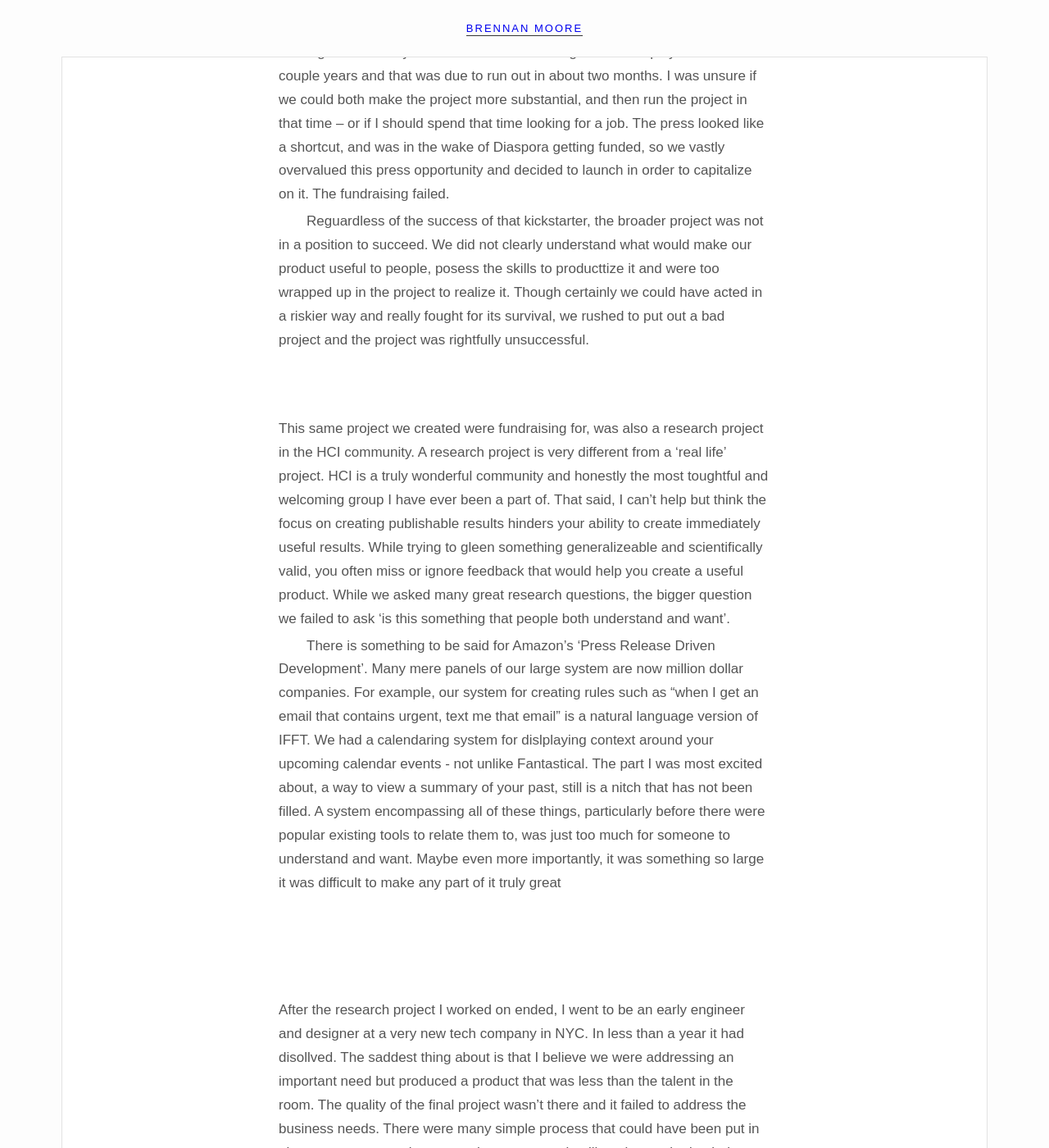
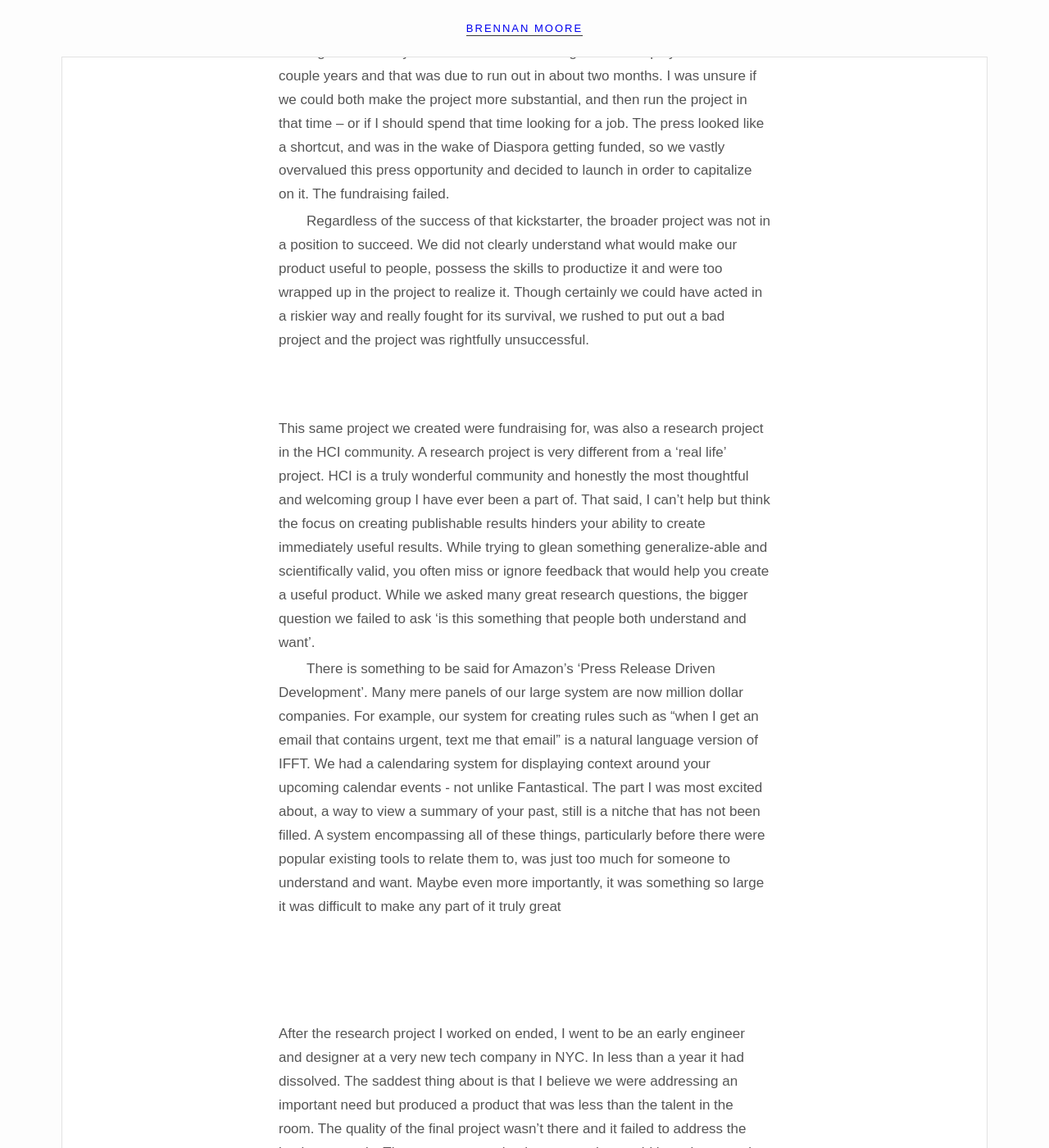
Before and after one commit to zamiang/zamiang-dot-com, a Jekyll site: the page built from posts/_posts/2014-05-22-learnings.md, in a window 1280 px wide and 1400 px high, scrolled down 881 px. Shown: the whole window at 82% size. Built offline with Jekyll 4.4.1, drawn with Linux system fonts in a browser that asks for light colours; Markdown is read by kramdown in place of the engine named in the settings; some of the changed text lies outside the part shown.

Commit message:
spellcheck

```diff
--- a/posts/_posts/2014-05-22-learnings.md
+++ b/posts/_posts/2014-05-22-learnings.md
@@ -45,10 +45,10 @@ press looked like a shortcut, and was in the wake of Diaspora getting
 funded, so we vastly overvalued this press opportunity and decided to
 launch in order to capitalize on it. The fundraising failed.
 
-Reguardless of the success of that kickstarter, the broader project
+Regardless of the success of that kickstarter, the broader project
 was not in a position to succeed. We did not clearly understand what
-would make our product useful to people, posess the skills to
-producttize it and were too wrapped up in the project to realize
+would make our product useful to people, possess the skills to
+productize it and were too wrapped up in the project to realize
 it. Though certainly we could have acted in a riskier way and really
 fought for its survival, we rushed to put out a bad project and the
 project was rightfully unsuccessful.
@@ -58,10 +58,10 @@ project was rightfully unsuccessful.
 This same project we created were fundraising for, was also a research
 project in the HCI community. A research project is very different
 from a 'real life' project. HCI is a truly wonderful community and
-honestly the most toughtful and welcoming group I have ever been a
+honestly the most thoughtful and welcoming group I have ever been a
 part of. That said, I can't help but think the focus on creating
 publishable results hinders your ability to create immediately useful
-results. While trying to gleen something generalizeable and
+results. While trying to glean something generalize-able and
 scientifically valid, you often miss or ignore feedback that would
 help you create a useful product. While we asked many great research
 questions, the bigger question we failed to ask 'is this something
@@ -72,9 +72,9 @@ Development'. Many mere panels of our large system are now million
 dollar companies. For example, our system for creating rules such as
 "when I get an email that contains urgent, text me that email" is a
 natural language version of IFFT. We had a calendaring system for
-dislplaying context around your upcoming calendar events - not unlike
+displaying context around your upcoming calendar events - not unlike
 Fantastical. The part I was most excited about, a way to view a
-summary of your past, still is a nitch that has not been filled. A
+summary of your past, still is a nitche that has not been filled. A
 system encompassing all of these things, particularly before there
 were popular existing tools to relate them to, was just too much for
 someone to understand and want. Maybe even more importantly, it was
@@ -85,13 +85,13 @@ something so large it was difficult to make any part of it truly great
 
 After the research project I worked on ended, I went to be an early
 engineer and designer at a very new tech company in NYC. In less than
-a year it had disollved. The saddest thing about is that I believe we
+a year it had dissolved. The saddest thing about is that I believe we
 were addressing an important need but produced a product that was less
 than the talent in the room. The quality of the final project wasn't
 there and it failed to address the business needs. There were many
-simple process that could have been put in place to reate an
-environment where we more intelligently reactited to buisness needs
-and createdd a more desierable product.
+simple process that could have been put in place to create an
+environment where we more intelligently reacted to business needs
+and created a more desirable product.
 
 In a startup it is easy to get caught up in the race. We lacked the
 perspective to slow the hell down and ask what we were building. My
```
Also changed, not shown: other parts of posts/_posts/2014-05-22-learnings.md (+3 -3 lines).
